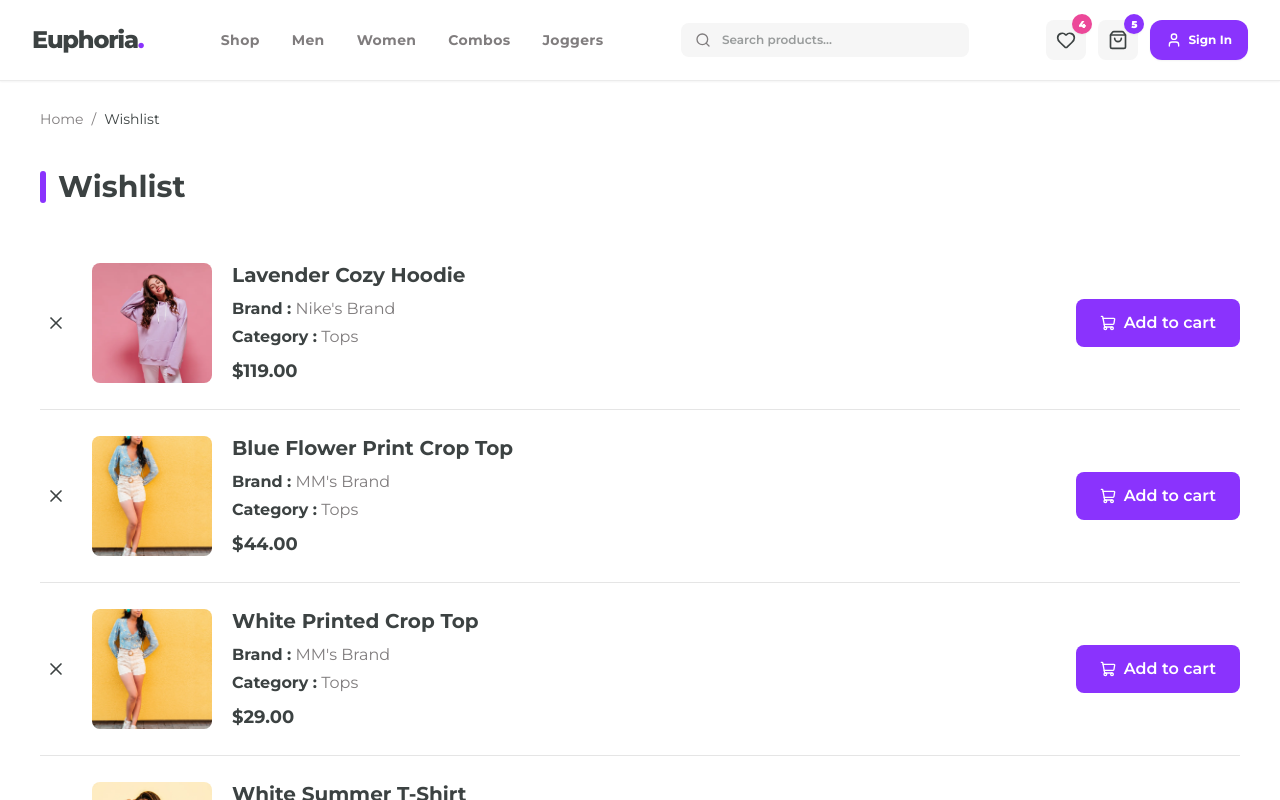
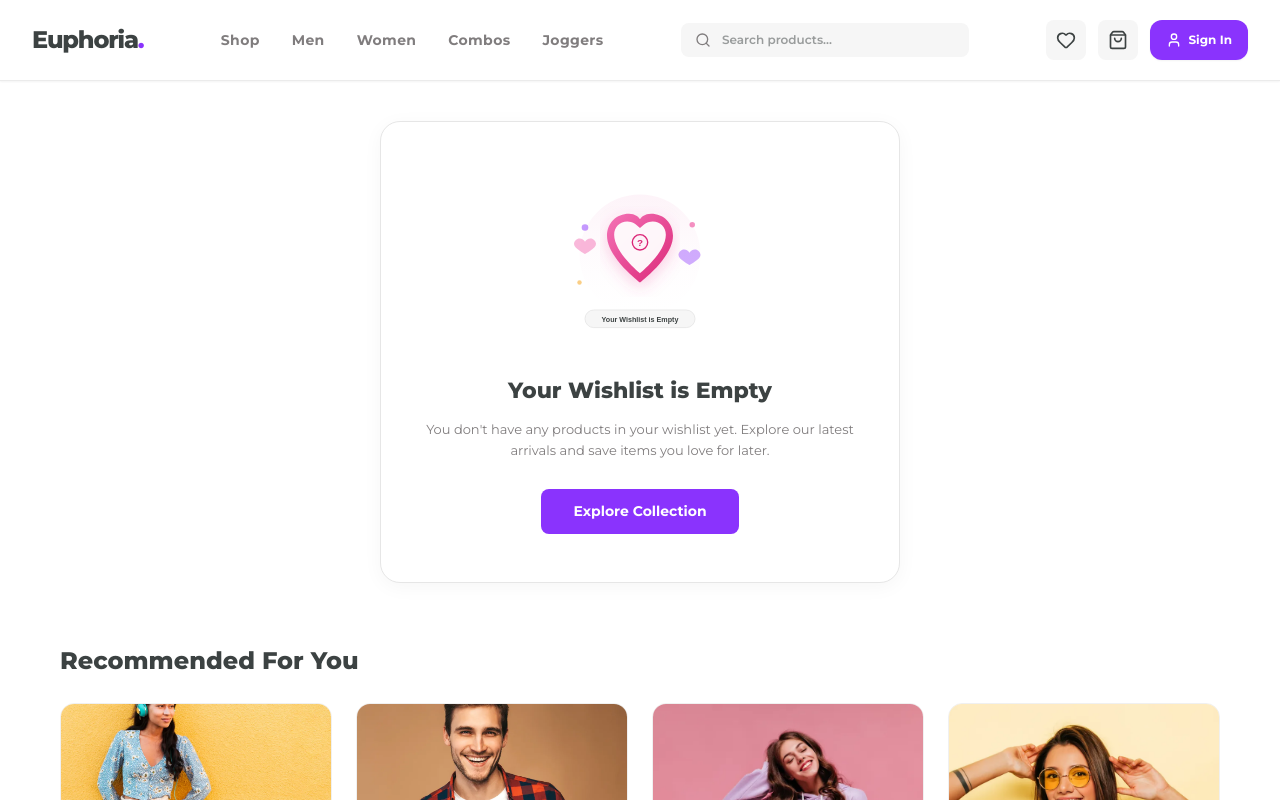
Before and after one commit to cozy-bit/euphoria-fashion, a React (Vite) app: page /wishlist in a window 1280 px wide. Shown: the top 800 px of the page. Built offline with nearby package versions, Linux system fonts and the light colour scheme; a web font is replaced by a local one.

Commit message:
feat: default empty state for wishlist and cart, fully reactive wishlist logic and animated header counters

```diff
--- a/src/components/layout/Header.jsx
+++ b/src/components/layout/Header.jsx
@@ -1,5 +1,6 @@
 import React, { useState } from 'react';
 import { Link, useNavigate, useLocation } from 'react-router-dom';
+import { motion, AnimatePresence } from 'framer-motion';
 import { Search, Heart, ShoppingBag, User, Menu, X } from 'lucide-react';
 import { useCart } from '../../context/CartContext';
 import { useWishlist } from '../../context/WishlistContext';
@@ -112,11 +113,20 @@ export default function Header() {
               title="My Wishlist"
             >
               <Heart className="w-5 h-5" />
+              <AnimatePresence>
                 {wishlistCount > 0 && (
-                <span className="absolute -top-1.5 -right-1.5 bg-[#EC4899] text-white text-[10px] font-black min-w-5 h-5 px-1 rounded-full flex items-center justify-center shadow-xs">
+                  <motion.span
+                    key="wishlist-counter"
+                    initial={{ scale: 0, opacity: 0 }}
+                    animate={{ scale: 1, opacity: 1 }}
+                    exit={{ scale: 0, opacity: 0 }}
+                    transition={{ type: 'spring', stiffness: 500, damping: 25 }}
+                    className="absolute -top-1.5 -right-1.5 bg-[#EC4899] text-white text-[10px] font-black min-w-5 h-5 px-1 rounded-full flex items-center justify-center shadow-xs"
+                  >
                     {wishlistCount}
-                </span>
+                  </motion.span>
                 )}
+              </AnimatePresence>
             </Link>
 
             {/* Cart Bag */}
@@ -127,11 +137,20 @@ export default function Header() {
               title="My Shopping Cart"
             >
               <ShoppingBag className="w-5 h-5" />
+              <AnimatePresence>
                 {cartCount > 0 && (
-                <span className="absolute -top-1.5 -right-1.5 bg-[#8A33FD] text-white text-[10px] font-black min-w-5 h-5 px-1 rounded-full flex items-center justify-center shadow-xs">
+                  <motion.span
+                    key="cart-counter"
+                    initial={{ scale: 0, opacity: 0 }}
+                    animate={{ scale: 1, opacity: 1 }}
+                    exit={{ scale: 0, opacity: 0 }}
+                    transition={{ type: 'spring', stiffness: 500, damping: 25 }}
+                    className="absolute -top-1.5 -right-1.5 bg-[#8A33FD] text-white text-[10px] font-black min-w-5 h-5 px-1 rounded-full flex items-center justify-center shadow-xs"
+                  >
                     {cartCount}
-                </span>
+                  </motion.span>
                 )}
+              </AnimatePresence>
             </Link>
 
             {/* User Profile / Sign In */}
--- a/src/context/CartContext.jsx
+++ b/src/context/CartContext.jsx
@@ -1,54 +1,42 @@
-import React, { createContext, useContext, useState } from 'react';
-import productBlueFlowerTop from '../assets/images/amirkhon/products/product-blue-flower-top.webp';
-import productLavenderHoodie from '../assets/images/amirkhon/products/product-lavender-hoodie.webp';
-import productBlackSweatshirt from '../assets/images/amirkhon/products/product-black-sweatshirt.webp';
+import React, { createContext, useContext, useState, useEffect } from 'react';
 
 const CartContext = createContext();
 
+const STORAGE_KEY = 'euphoria_cart';
+
 export function CartProvider({ children }) {
-  // Pre-seed matching Screenshot 1 & 2
-  const [cartItems, setCartItems] = useState([
-    {
-      id: 201,
-      cartId: 'item-1',
-      title: 'Blue Flower Print Crop Top',
-      brand: "Euphoria Women's",
-      price: 29.00,
-      selectedSize: 'M',
-      selectedColor: 'Yellow',
-      shippingType: 'FREE',
-      image: productBlueFlowerTop,
-      quantity: 1
-    },
-    {
-      id: 202,
-      cartId: 'item-2',
-      title: 'Lavender Hoodie',
-      brand: "Nike's Brand",
-      price: 119.00,
-      selectedSize: 'XXL',
-      selectedColor: 'Lavender',
-      shippingType: 'FREE',
-      image: productLavenderHoodie,
-      quantity: 2
-    },
-    {
-      id: 203,
-      cartId: 'item-3',
-      title: 'Black Sweatshirt',
-      brand: "Jhanvi's Brand",
-      price: 123.00,
-      selectedSize: 'XXL',
-      selectedColor: 'Black',
-      shippingType: '$5.00',
-      image: productBlackSweatshirt,
-      quantity: 2
+  // Start with empty cart by default, or load existing user items from localStorage
+  const [cartItems, setCartItems] = useState(() => {
+    try {
+      const saved = localStorage.getItem(STORAGE_KEY);
+      if (saved) {
+        const parsed = JSON.parse(saved);
+        if (Array.isArray(parsed)) {
+          // Filter out any legacy dummy/mock items (201, 202, 203)
+          const realItems = parsed.filter(item => item.id !== 201 && item.id !== 202 && item.id !== 203);
+          return realItems;
+        }
+      }
+    } catch {
+      // Ignore parse error
     }
-  ]);
+    return [];
+  });
 
   const [appliedCoupon, setAppliedCoupon] = useState(null);
-  const [discountAmount, setDiscountAmount] = useState(30.00); // $30 savings matching Screenshot 2
-  const [shippingFee] = useState(5.00);
+  const [discountAmount, setDiscountAmount] = useState(0.00);
+  const baseShippingFee = 5.00;
+
+  // Persist cart to localStorage
+  useEffect(() => {
+    try {
+      localStorage.setItem(STORAGE_KEY, JSON.stringify(cartItems));
+      // Also clean up any legacy 'cart' key
+      localStorage.removeItem('cart');
+    } catch (e) {
+      console.error('Failed to save cart to localStorage', e);
+    }
+  }, [cartItems]);
 
   const addToCart = (product, arg2 = 'M', arg3 = 'Default', arg4 = 1) => {
     if (!product) return;
@@ -74,10 +62,12 @@ export function CartProvider({ children }) {
       : parseFloat(String(product.price).replace(/[^0-9.]/g, '')) || 0;
 
     setCartItems(prev => {
-      const existing = prev.find(item => item.id === product.id && item.selectedSize === size);
+      const existing = prev.find(
+        item => String(item.id) === String(product.id) && item.selectedSize === size
+      );
       if (existing) {
         return prev.map(item =>
-          item.id === product.id && item.selectedSize === size
+          String(item.id) === String(product.id) && item.selectedSize === size
             ? { ...item, quantity: (Number(item.quantity) || 1) + quantity }
             : item
         );
@@ -87,7 +77,7 @@ export function CartProvider({ children }) {
         {
           ...product,
           price: priceNum,
-          cartId: `cart-${Date.now()}-${Math.random()}`,
+          cartId: `cart-${Date.now()}-${Math.random().toString(36).substring(2, 7)}`,
           selectedSize: size,
           selectedColor: color,
           shippingType: 'FREE',
@@ -116,10 +106,19 @@ export function CartProvider({ children }) {
     );
   };
 
-  const clearCart = () => setCartItems([]);
+  const clearCart = () => {
+    setCartItems([]);
+    setAppliedCoupon(null);
+    setDiscountAmount(0);
+    try {
+      localStorage.removeItem(STORAGE_KEY);
+    } catch {
+      // Ignore
+    }
+  };
 
   const applyCoupon = (code) => {
-    if (!code) return { success: false, message: 'Please enter a code' };
+    if (!code) return { success: false, message: 'Please enter a coupon code' };
     const upper = code.trim().toUpperCase();
     if (upper === 'EUPHORIA20' || upper === 'SAVE30' || upper === 'DISCOUNT') {
       setAppliedCoupon(upper);
@@ -133,11 +132,16 @@ export function CartProvider({ children }) {
     (acc, item) => acc + (Number(item.price) || 0) * (Number(item.quantity) || 1),
     0
   );
-  const grandTotal = Math.max(0, cartSubtotal + shippingFee - (appliedCoupon ? discountAmount : 0));
+
   const cartCount = cartItems.reduce(
     (acc, item) => acc + (Number(item.quantity) || 1),
     0
   );
+
+  const shippingFee = cartItems.length > 0 ? baseShippingFee : 0;
+  const grandTotal = cartItems.length > 0
+    ? Math.max(0, cartSubtotal + shippingFee - (appliedCoupon ? discountAmount : 0))
+    : 0;
 
   return (
     <CartContext.Provider
@@ -162,5 +166,9 @@ export function CartProvider({ children }) {
 }
 
 export function useCart() {
-  return useContext(CartContext);
+  const context = useContext(CartContext);
+  if (!context) {
+    throw new Error('useCart must be used within a CartProvider');
+  }
+  return context;
 }
--- a/src/context/WishlistContext.jsx
+++ b/src/context/WishlistContext.jsx
@@ -1,32 +1,62 @@
-import React, { createContext, useContext, useState } from 'react';
-import { PRODUCTS } from '../data/products';
+import React, { createContext, useContext, useState, useEffect } from 'react';
 import { useCart } from './CartContext';
 
 const WishlistContext = createContext();
 
+const STORAGE_KEY = 'euphoria_wishlist';
+
 export function WishlistProvider({ children }) {
   const { addToCart } = useCart();
 
-  // Pre-seed wishlist with a couple of items
-  const [wishlistItems, setWishlistItems] = useState([
-    PRODUCTS[1], // Blue Flower Print Crop Top
-    PRODUCTS[7], // Yellow Polka-Dot Dress
-    PRODUCTS[3], // White Summer T-Shirt
-    PRODUCTS[0]  // Raven Hoodie
-  ]);
+  // Start with empty wishlist by default, or load existing user items from localStorage
+  const [wishlistItems, setWishlistItems] = useState(() => {
+    try {
+      // Clean up any old mock wishlist items from previous versions
+      const saved = localStorage.getItem(STORAGE_KEY);
+      if (saved) {
+        const parsed = JSON.parse(saved);
+        if (Array.isArray(parsed)) {
+          return parsed;
+        }
+      }
+    } catch {
+      // Ignore parse errors
+    }
+    return [];
+  });
+
+  // Persist wishlist changes to localStorage
+  useEffect(() => {
+    try {
+      localStorage.setItem(STORAGE_KEY, JSON.stringify(wishlistItems));
+    } catch (e) {
+      console.error('Failed to save wishlist to localStorage', e);
+    }
+  }, [wishlistItems]);
 
   const addToWishlist = (product) => {
-    setWishlistItems(prev => {
-      if (prev.some(item => item.id === product.id)) return prev;
+    if (!product) return;
+    setWishlistItems((prev) => {
+      if (prev.some((item) => String(item.id) === String(product.id))) {
+        return prev;
+      }
       return [...prev, product];
     });
   };
 
   const removeFromWishlist = (productId) => {
-    setWishlistItems(prev => prev.filter(item => item.id !== productId));
+    setWishlistItems((prev) =>
+      prev.filter((item) => String(item.id) !== String(productId))
+    );
+  };
+
+  const isInWishlist = (productId) => {
+    if (!productId) return false;
+    return wishlistItems.some((item) => String(item.id) === String(productId));
   };
 
   const toggleWishlist = (product) => {
+    if (!product) return;
     if (isInWishlist(product.id)) {
       removeFromWishlist(product.id);
     } else {
@@ -34,17 +64,19 @@ export function WishlistProvider({ children }) {
     }
   };
 
-  const isInWishlist = (productId) => {
-    return wishlistItems.some(item => item.id === productId);
-  };
-
   const moveToCart = (product) => {
-    addToCart(product, 'M', product.colors?.[0] || 'Default', 1);
+    if (!product) return;
+    addToCart(product, product.sizes?.[0] || 'M', product.colors?.[0] || 'Default', 1);
     removeFromWishlist(product.id);
   };
 
   const clearWishlist = () => {
     setWishlistItems([]);
+    try {
+      localStorage.removeItem(STORAGE_KEY);
+    } catch {
+      // Ignore error
+    }
   };
 
   const wishlistCount = wishlistItems.length;
--- a/src/pages/wishlist/WishlistPage.jsx
+++ b/src/pages/wishlist/WishlistPage.jsx
@@ -1,9 +1,10 @@
 import React from 'react';
 import { Link } from 'react-router-dom';
 import { X, ShoppingCart, Heart } from 'lucide-react';
-import { motion, AnimatePresence } from 'motion/react';
+import { motion, AnimatePresence } from 'framer-motion';
 
 import { useWishlist } from '../../context/WishlistContext';
+import EmptyWishlist from './EmptyWishlist';
 
 export default function WishlistPage() {
   const {
@@ -11,6 +12,10 @@ export default function WishlistPage() {
     removeFromWishlist,
     moveToCart,
   } = useWishlist();
+
+  if (wishlistItems.length === 0) {
+    return <EmptyWishlist />;
+  }
 
   return (
     <main className="w-full bg-white">
@@ -231,7 +236,7 @@ export default function WishlistPage() {
                     </p>
 
                     <p className="mt-2 text-lg font-bold text-[#3C4242]">
-                      ${product.price.toFixed(2)}
+                      ${Number(product.price || 0).toFixed(2)}
                     </p>
 
                   </div>
```
Also changed, not shown: src/pages/product-detail/ProductDetailPage.jsx (+10 -129 lines). Lines whose indentation alone changed are shown as unchanged.
